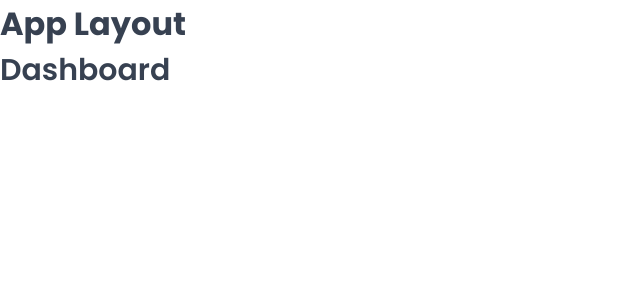
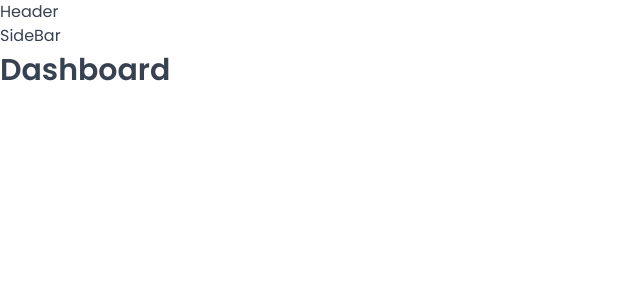
Before and after one commit to Walker-Gideon/the-wild-oasis, a React (Vite) app: page /dashboard in a window 1280 px wide. Shown: the top 300 px of the page, without its empty margins (0-640 px from the left). Built offline with nearby package versions, Linux system fonts and the light colour scheme; a web font is replaced by a local one.

Commit message:
Added the header and aside component to the app layout

```diff
--- a/src/ui/AppLayout.jsx
+++ b/src/ui/AppLayout.jsx
@@ -1,6 +1,6 @@
 import { Outlet } from "react-router-dom";
-// import Header from "./Header";
-// import Sidebar from "./Sidebar";
+import Header from "./Header";
+import Sidebar from "./Sidebar";
 // import styled from "styled-components";
 
 /*
@@ -29,16 +29,17 @@ export default function AppLayout() {
   return (
     <div>
       {/* <StyledAppLayout>
-        <Header />
-        <Sidebar />
         <Main>
-          <Container>
-          </Container>
-          </Main>
-          </StyledAppLayout> */}
+        <Container>
+        </Container>
+        </Main>
+        </StyledAppLayout> */}
 
-      <h1>App Layout</h1>
-      <Outlet />
+      <Header />
+      <Sidebar />
+      <main>
+        <Outlet />
+      </main>
     </div>
   );
 }
--- a/src/ui/Header.jsx
+++ b/src/ui/Header.jsx
@@ -1,5 +1,6 @@
+/*
 import styled from "styled-components";
-import Logout from "../features/authentication/Logout";
+// import Logout from "../features/authentication/Logout";
 import HeaderMenu from "./HeaderMenu";
 import UserAvatar from "../features/authentication/UserAvatar";
 
@@ -13,11 +14,15 @@ const StyledHeader = styled.header`
   align-items: center;
   justify-content: flex-end;
 `;
+*/
 export default function Header() {
   return (
-    <StyledHeader>
-      <UserAvatar />
-      <HeaderMenu />
-    </StyledHeader>
+    <>
+      {/* <StyledHeader>
+        <UserAvatar />
+        <HeaderMenu />
+      </StyledHeader> */}
+      <p>Header</p>
+    </>
   );
 }
--- a/src/ui/Sidebar.jsx
+++ b/src/ui/Sidebar.jsx
@@ -1,3 +1,4 @@
+/*
 import styled from "styled-components";
 import Logo from "./Logo";
 import MainNav from "./MainNav";
@@ -13,13 +14,17 @@ const StyledSidebar = styled.aside`
   flex-direction: column;
   gap: 3.2rem;
 `;
+*/
 
 export default function Sidebar() {
   return (
-    <StyledSidebar>
-      <Logo />
-      <MainNav />
-      <Uploader />
-    </StyledSidebar>
+    <>
+      {/* <StyledSidebar>
+        <Logo />
+        <MainNav />
+        <Uploader />
+      </StyledSidebar> */}
+      <p>SideBar</p>
+    </>
   );
 }
```
